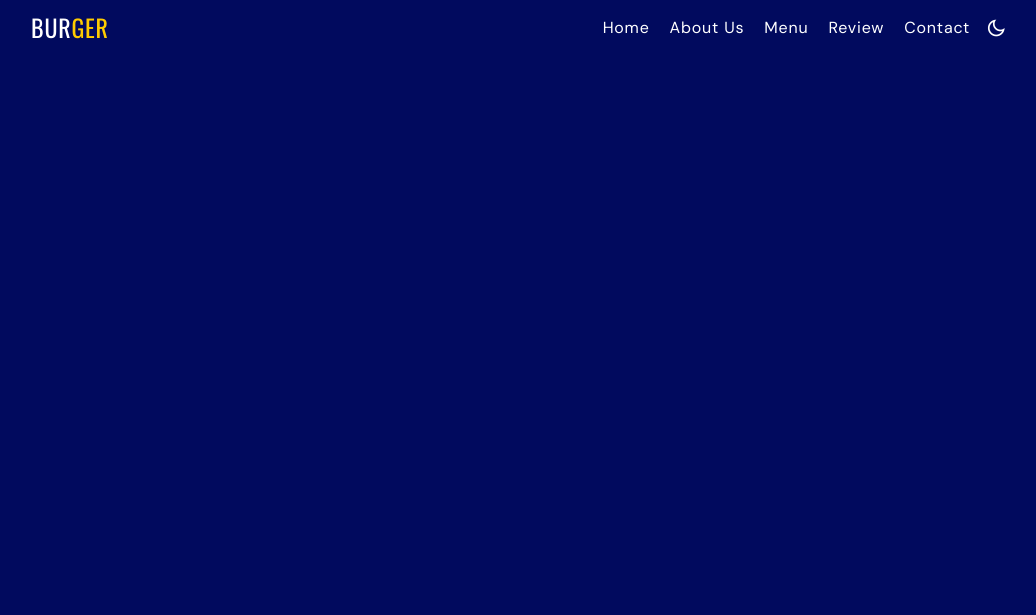
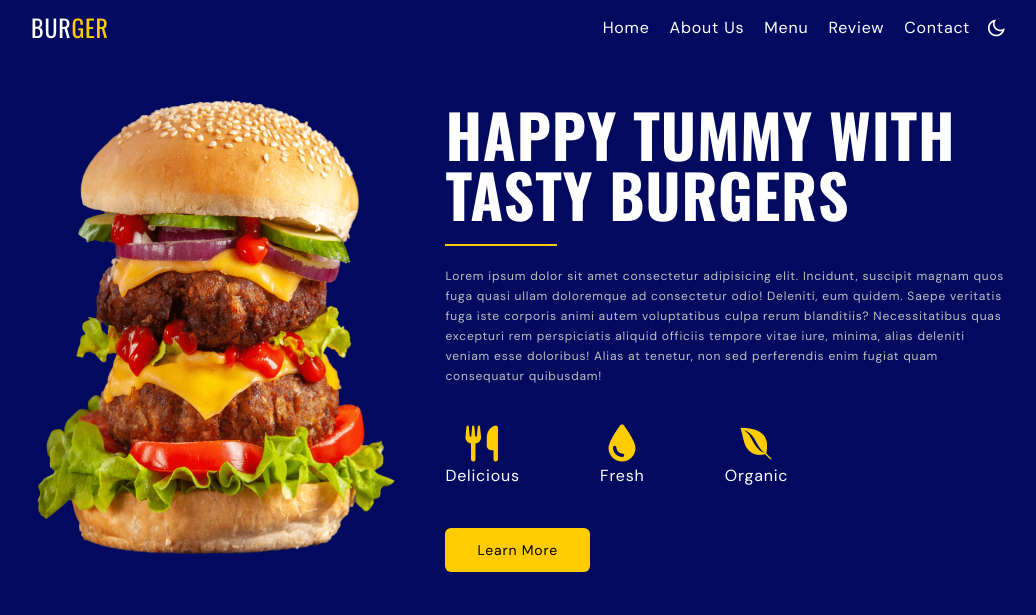
Before and after one commit to ferdynandergypramudanii/BurgerWeb, a website: page src/index.html in a window 1280 px wide. Shown: the whole page, without its empty margins (121-1157 px from the left). Drawn offline with nearby package versions, Linux system fonts and the light colour scheme.

Commit message:
add Hero Section

```diff
--- a/src/index.html
+++ b/src/index.html
@@ -33,6 +33,7 @@
 
     <title>Responsive BurgerWeb</title>
   </head>
+
   <body>
     <header class="bg-primaryColor fixed top-0 left-0 w-full z-50">
       <nav class="container relative h-14 flex justify-between items-center">
@@ -43,21 +44,55 @@
         </div>
 
         <div
-          class="hidden absolute top-0 left-0 w-full py-14 bg-primaryColor border-b border-secondaryColor md:block  md:static md:py-0 md:border-none md:w-auto md:ml-auto" id="nav-menu"
+          class="hidden absolute top-0 left-0 w-full py-14 bg-primaryColor border-b border-secondaryColor md:block md:static md:py-0 md:border-none md:w-auto md:ml-auto"
+          id="nav-menu"
         >
           <ul class="flex flex-col text-center gap-5 md:flex-row">
-            <li><a href="#home" class="nav_link hover:text-secondaryColor ease-in duration-200">Home</a></li>
+            <li>
+              <a
+                href="#home"
+                class="nav_link hover:text-secondaryColor ease-in duration-200"
+                >Home</a
+              >
+            </li>
 
-            <li><a href="#about" class="nav_link hover:text-secondaryColor ease-in duration-200">About Us</a></li>
+            <li>
+              <a
+                href="#about"
+                class="nav_link hover:text-secondaryColor ease-in duration-200"
+                >About Us</a
+              >
+            </li>
 
-            <li><a href="#menu" class="nav_link hover:text-secondaryColor ease-in duration-200">Menu</a></li>
+            <li>
+              <a
+                href="#menu"
+                class="nav_link hover:text-secondaryColor ease-in duration-200"
+                >Menu</a
+              >
+            </li>
 
-            <li><a href="#review" class="nav_link hover:text-secondaryColor ease-in duration-200">Review</a></li>
+            <li>
+              <a
+                href="#review"
+                class="nav_link hover:text-secondaryColor ease-in duration-200"
+                >Review</a
+              >
+            </li>
 
-            <li><a href="#contact" class="nav_link hover:text-secondaryColor ease-in duration-200">Contact</a></li>
+            <li>
+              <a
+                href="#contact"
+                class="nav_link hover:text-secondaryColor ease-in duration-200"
+                >Contact</a
+              >
+            </li>
           </ul>
 
-          <div class="absolute top-[0.7rem] right-4 text-2xl cursor-pointer md:hidden" id="nav-close">
+          <div
+            class="absolute top-[0.7rem] right-4 text-2xl cursor-pointer md:hidden"
+            id="nav-close"
+          >
             <i class="ri-close-line"></i>
           </div>
         </div>
@@ -72,9 +107,55 @@
       </nav>
     </header>
 
+    <main>
+      <section id="home">
+        <div class="container flex flex-col items-center gap-10 md:flex-row">
+          <div class="mx-auto md:basis-1/2 lg:basis-2/5">
+            <img src="./img/home-image.png" alt="home image" class="w-60 md:w-full animate-movingY" />
+          </div>
+
+          <div class="text-center md:basis-1/2 md:text-start lg:basis-3/5">
+            <h1 class="home__title">HAPPY TUMMY WITH TASTY BURGERS</h1>
+            <div class="separator mx-auto md:mx-0"></div>
+            <p class="paragraph">
+              Lorem ipsum dolor sit amet consectetur adipisicing elit. Incidunt,
+              suscipit magnam quos fuga quasi ullam doloremque ad consectetur
+              odio! Deleniti, eum quidem. Saepe veritatis fuga iste corporis
+              animi autem voluptatibus culpa rerum blanditiis? Necessitatibus
+              quas excepturi rem perspiciatis aliquid officiis tempore vitae
+              iure, minima, alias deleniti veniam esse doloribus! Alias at
+              tenetur, non sed perferendis enim fugiat quam consequatur
+              quibusdam!
+            </p>
+
+            <div class="text-base flex items-center justify-center gap-4 py-10 md:justify-start md:gap-20">
+              <div class="text-center">
+                <i class="fa-solid fa-utensils text-secondaryColor text-4xl"></i>
+                <br />
+                Delicious
+              </div>
+
+              <div class="text-center">
+                <i class="fa-solid fa-droplet text-secondaryColor text-4xl"></i>
+                <br />
+                Fresh
+              </div>
+
+              <div class="text-center">
+                <i class="fa-brands fa-envira text-secondaryColor text-4xl"></i>
+                <br />
+                Organic
+              </div>
+            </div>
+
+            <a href="#" class="btn btn-primary text-blackColor">learn more</a>
+
+          </div>
+        </div>
+      </section>
+    </main>
 
     <!-- Main.js -->
     <script src="main.js"></script>
-
   </body>
 </html>
--- a/src/input.css
+++ b/src/input.css
@@ -2,8 +2,38 @@
 @tailwind components;
 @tailwind utilities;
 
-@layer {
+@layer base {
     body {
         @apply text-whiteColor bg-primaryColor tracking-wider font-dmsans;
     }
+
+    section {
+        @apply pt-16 pb-4 md:pt-20;
+    }
 }
+
+
+@layer component {
+    .btn {
+        @apply inline-block  text-sm py-3 px-8 capitalize text-center cursor-pointer rounded-md ease-linear duration-200;
+    }
+
+    .btn-primary {
+        @apply bg-secondaryColor hover:opacity-75;
+    }
+}
+
+
+@layer utilities {
+    .home__title {
+        @apply text-4xl font-oswald font-bold uppercase lg:text-6xl;
+    }
+
+    .separator {
+        @apply w-28 h-[2px] bg-secondaryColor my-5;
+    }
+
+    .paragraph {
+        @apply text-paragraphColor text-xs leading-5
+    }
+}
--- a/tailwind.config.js
+++ b/tailwind.config.js
@@ -1,3 +1,5 @@
+const { transform } = require('sucrase');
+
 /** @type {import('tailwindcss').Config} */
 module.exports = {
   content: ["./src/**/*.{html,js}"],
@@ -14,12 +16,20 @@ module.exports = {
         secondaryColor: "#FFCC00",
         paragraphColor: "#c0c0c0",
         whiteColor: "#fff",
-        blackColor: "#000",
+        blackColor: "#000000",
         greenColor: "#007936",
         redColor: "#cc3433",
         darkColor: "#000",
         darkColorLight: "#171717",
       },
+      keyframes: {
+        move: {
+          "50%": {transform: 'translateY(-1rem)'}
+        }
+      },
+      animation: {
+        'movingY': 'move 2s linear infinite'
+      }
     },
     container: {
       center: true,
```
Also changed, not shown: package.json (+81 -1 lines), src/output.css.
